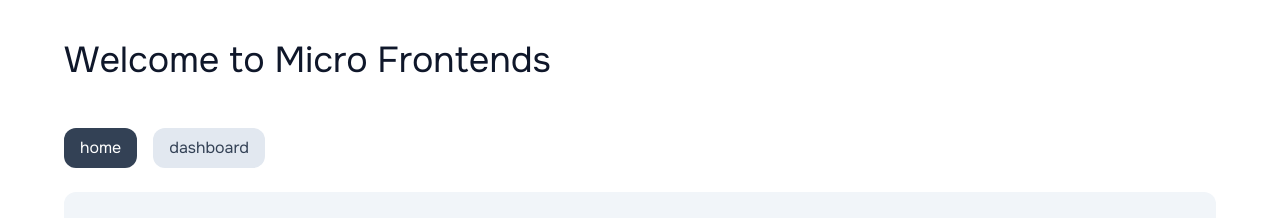
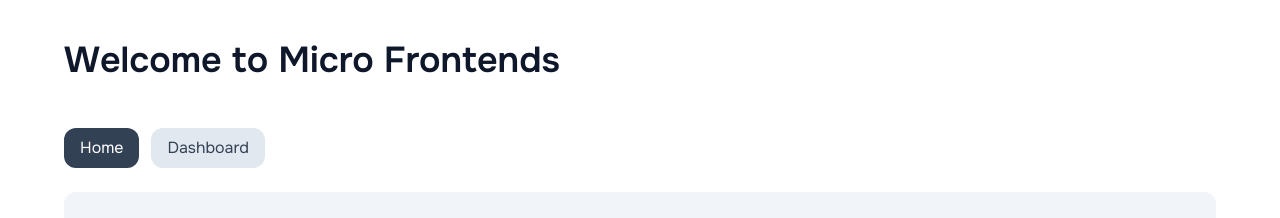
Before and after one commit to RajVarsani/micro-frontends, a React app: page / in a window 1280 px wide. Shown: the top 218 px of the page. Built offline with nearby package versions, Linux system fonts and the light colour scheme; the HTML template or start-up script is replaced by a standard one.

Commit message:
style: enhance App component styling and adjust button spacing

```diff
--- a/src/App.jsx
+++ b/src/App.jsx
@@ -17,15 +17,15 @@ const App = () => {
 
   return (
     <div className="flex flex-col max-w-6xl gap-12 mx-auto mt-10">
-      <div className="text-4xl text-slate-900">Welcome to Micro Frontends</div>
+      <div className="text-4xl font-semibold text-slate-900">Welcome to Micro Frontends</div>
 
       <div className="flex flex-col gap-6">
-        <div className="flex gap-4">
+        <div className="flex gap-3">
           {Object.keys(UIComponentMapper).map((tab) => (
             <button
               key={tab}
               onClick={() => setActiveTab(tab)}
-              className={`px-4 py-2 rounded-xl ${
+              className={`px-4 py-2 rounded-xl capitalize ${
                 activeTab === tab
                   ? "bg-slate-700 text-white"
                   : "bg-slate-200 text-slate-700"
```
